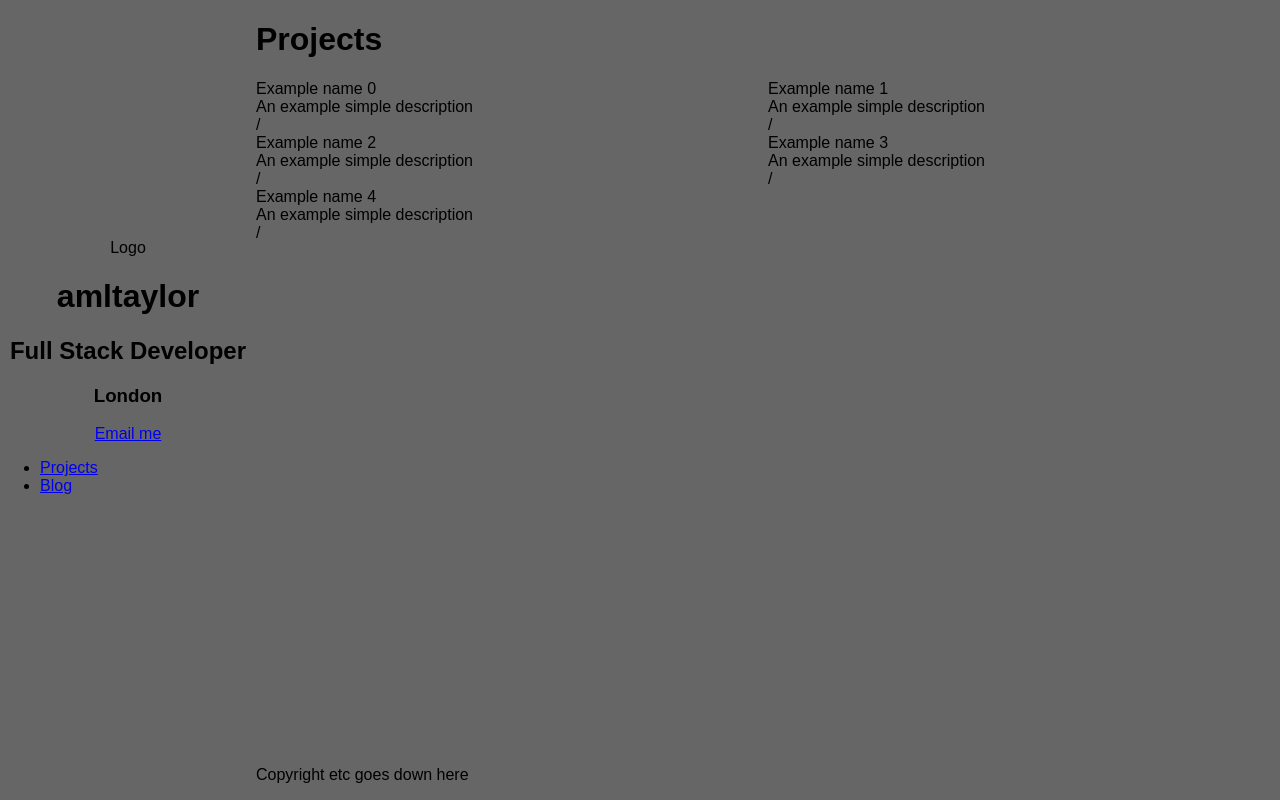
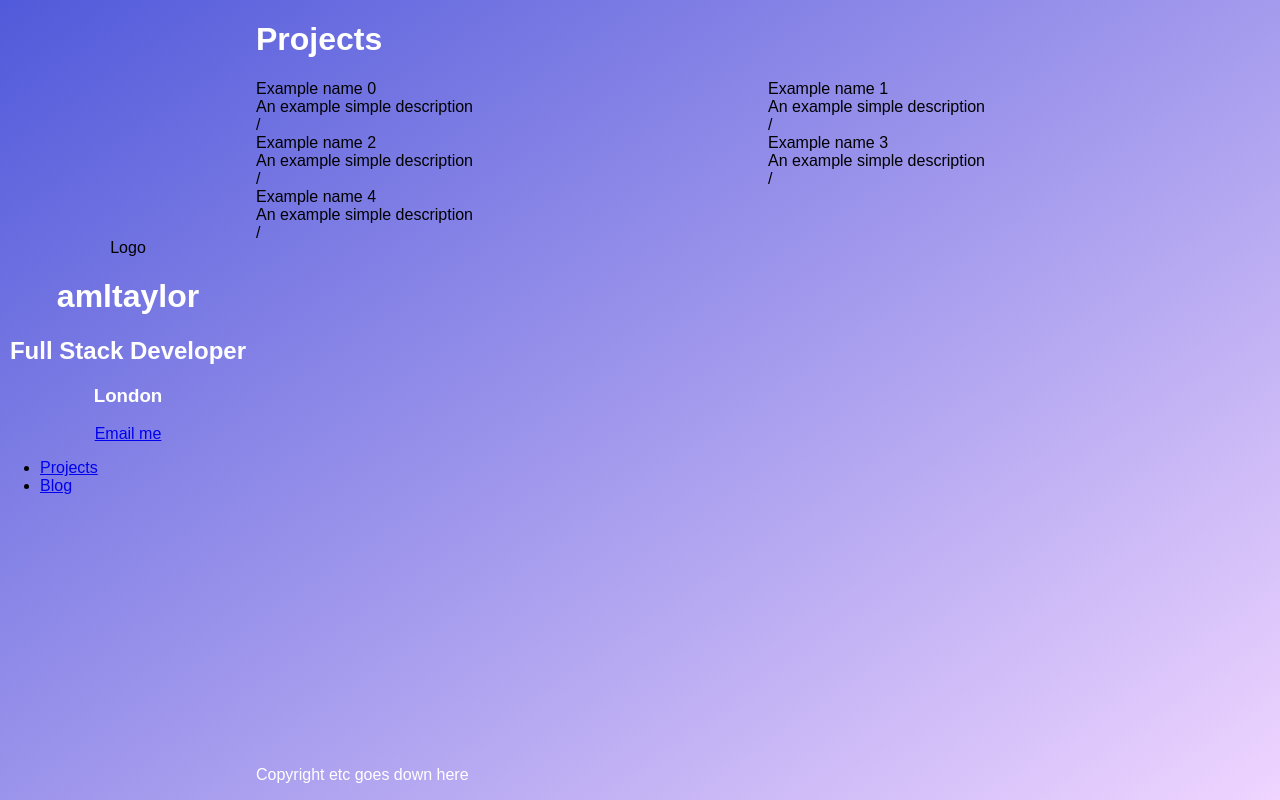
Before and after one commit to ataylor95/personal-site, a React (Create React App) app: page / in a window 1280 px wide. Built offline with nearby package versions, Linux system fonts and the light colour scheme.

Commit message:
change background colour

```diff
--- a/src/components/page/page.scss
+++ b/src/components/page/page.scss
@@ -1,6 +1,7 @@
 .page {
     font-family: $default-font;
-    background-color: $gray-base;
+    //background-color: $gray-base;
+    background: linear-gradient(325deg, #efd5ff 0%, #515ada 100%);
     display: grid;
     grid-template-areas:
         "logo"
@@ -56,6 +57,10 @@
     }
 }
 
+h1, h2, h3, h4, p {
+    color: white;
+}
+
 /* TODO: move this somewhere else or apply to all pages? */
 .home-page__container {
     display: grid;
```
